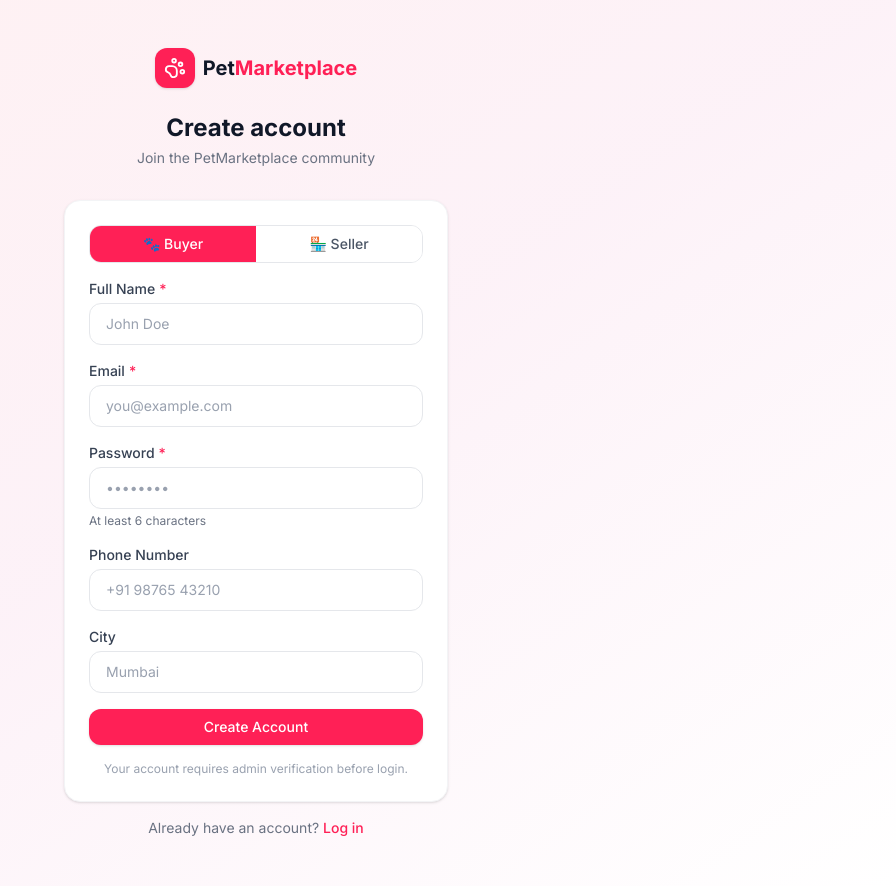
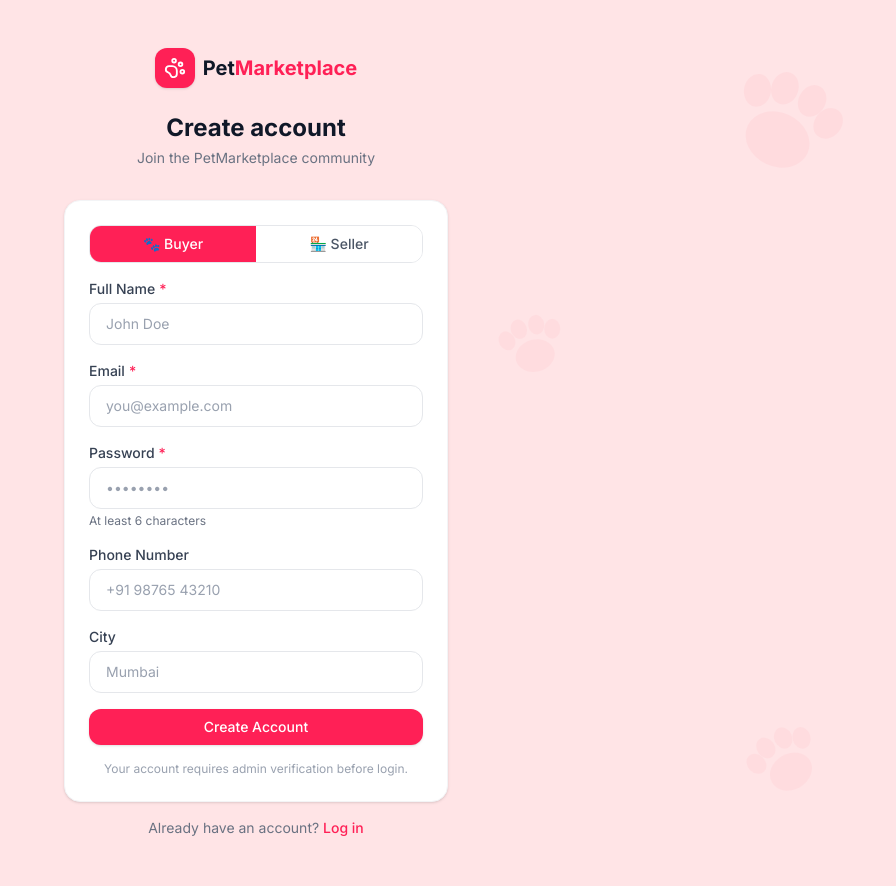
Before and after one commit to mohdsameerid/pet-marketplace-frontend, a Next.js app: page /register in a window 1280 px wide. Shown: the whole page, without its empty margins (384-1280 px from the left). Built offline with nearby package versions, Linux system fonts and the light colour scheme; no server answers.

Commit message:
feat: printed design bg for login and signup

```diff
--- a/src/app/(auth)/login/page.tsx
+++ b/src/app/(auth)/login/page.tsx
@@ -8,6 +8,7 @@ import { authApi } from '@/lib/api/auth';
 import { Button } from '@/components/ui/Button';
 import { Input } from '@/components/ui/Input';
 import { PawPrint } from 'lucide-react';
+import { PawPrintBg } from '@/components/ui/PawPrintBg';
 import toast from 'react-hot-toast';
 
 export default function LoginPage() {
@@ -47,8 +48,15 @@ export default function LoginPage() {
   };
 
   return (
-    <div className="flex min-h-screen items-center justify-center bg-gradient-to-br from-rose-50 via-pink-50 to-white px-4">
-      <div className="w-full max-w-sm">
+    <div className="relative flex min-h-screen items-center justify-center overflow-hidden bg-rose-100 px-4">
+      {/* Paw print background decorations */}
+      <PawPrintBg size={200} opacity={0.15} className="absolute -top-10 -left-10 text-rose-300 rotate-[-20deg]" />
+      <PawPrintBg size={150} opacity={0.12} className="absolute top-10 right-8 text-rose-300 rotate-[25deg]" />
+      <PawPrintBg size={120} opacity={0.13} className="absolute bottom-10 left-10 text-rose-300 rotate-[15deg]" />
+      <PawPrintBg size={100} opacity={0.10} className="absolute bottom-20 right-16 text-rose-300 rotate-[-30deg]" />
+      <PawPrintBg size={80}  opacity={0.10} className="absolute top-1/2 left-4 text-rose-300 rotate-[40deg]" />
+      <PawPrintBg size={90}  opacity={0.10} className="absolute top-1/3 right-1/4 text-rose-300 rotate-[-15deg]" />
+      <div className="relative z-10 w-full max-w-sm">
         {/* Logo */}
         <div className="text-center mb-8">
           <Link href="/" className="inline-flex items-center gap-2">
--- a/src/app/(auth)/register/page.tsx
+++ b/src/app/(auth)/register/page.tsx
@@ -7,6 +7,7 @@ import { authApi } from '@/lib/api/auth';
 import { Button } from '@/components/ui/Button';
 import { Input } from '@/components/ui/Input';
 import { PawPrint } from 'lucide-react';
+import { PawPrintBg } from '@/components/ui/PawPrintBg';
 import toast from 'react-hot-toast';
 
 type Role = 'Buyer' | 'Seller';
@@ -62,8 +63,15 @@ export default function RegisterPage() {
   };
 
   return (
-    <div className="flex min-h-screen items-center justify-center bg-gradient-to-br from-rose-50 via-pink-50 to-white px-4 py-12">
-      <div className="w-full max-w-sm">
+    <div className="relative flex min-h-screen items-center justify-center overflow-hidden bg-rose-100 px-4 py-12">
+      {/* Paw print background decorations */}
+      <PawPrintBg size={200} opacity={0.15} className="absolute -top-10 -left-10 text-rose-300 rotate-[-20deg]" />
+      <PawPrintBg size={150} opacity={0.12} className="absolute top-10 right-8 text-rose-300 rotate-[25deg]" />
+      <PawPrintBg size={120} opacity={0.13} className="absolute bottom-10 left-10 text-rose-300 rotate-[15deg]" />
+      <PawPrintBg size={100} opacity={0.10} className="absolute bottom-20 right-16 text-rose-300 rotate-[-30deg]" />
+      <PawPrintBg size={80}  opacity={0.10} className="absolute top-1/2 left-4 text-rose-300 rotate-[40deg]" />
+      <PawPrintBg size={90}  opacity={0.10} className="absolute top-1/3 right-1/4 text-rose-300 rotate-[-15deg]" />
+      <div className="relative z-10 w-full max-w-sm">
         {/* Logo */}
         <div className="text-center mb-8">
           <Link href="/" className="inline-flex items-center gap-2">
```
